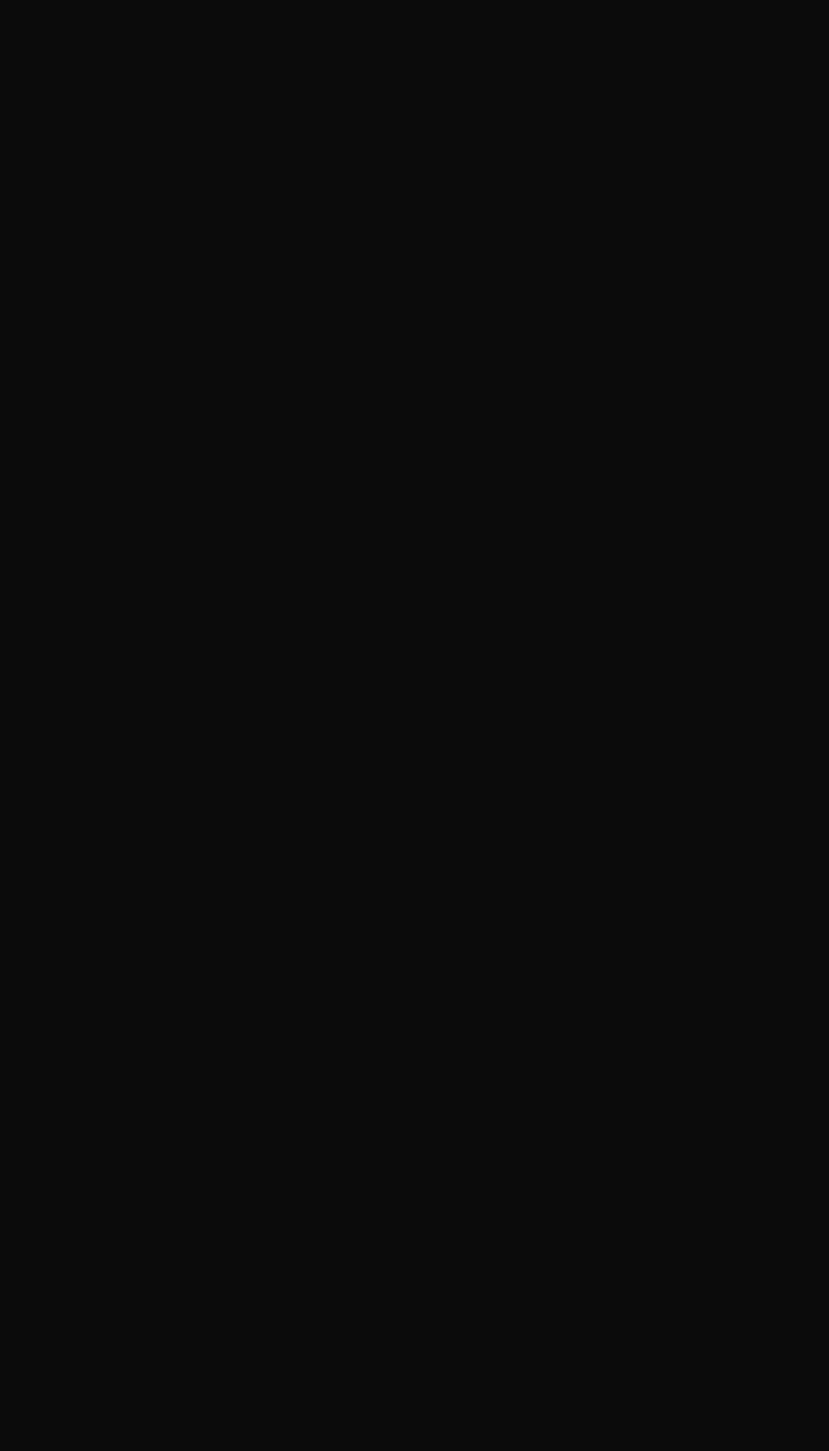
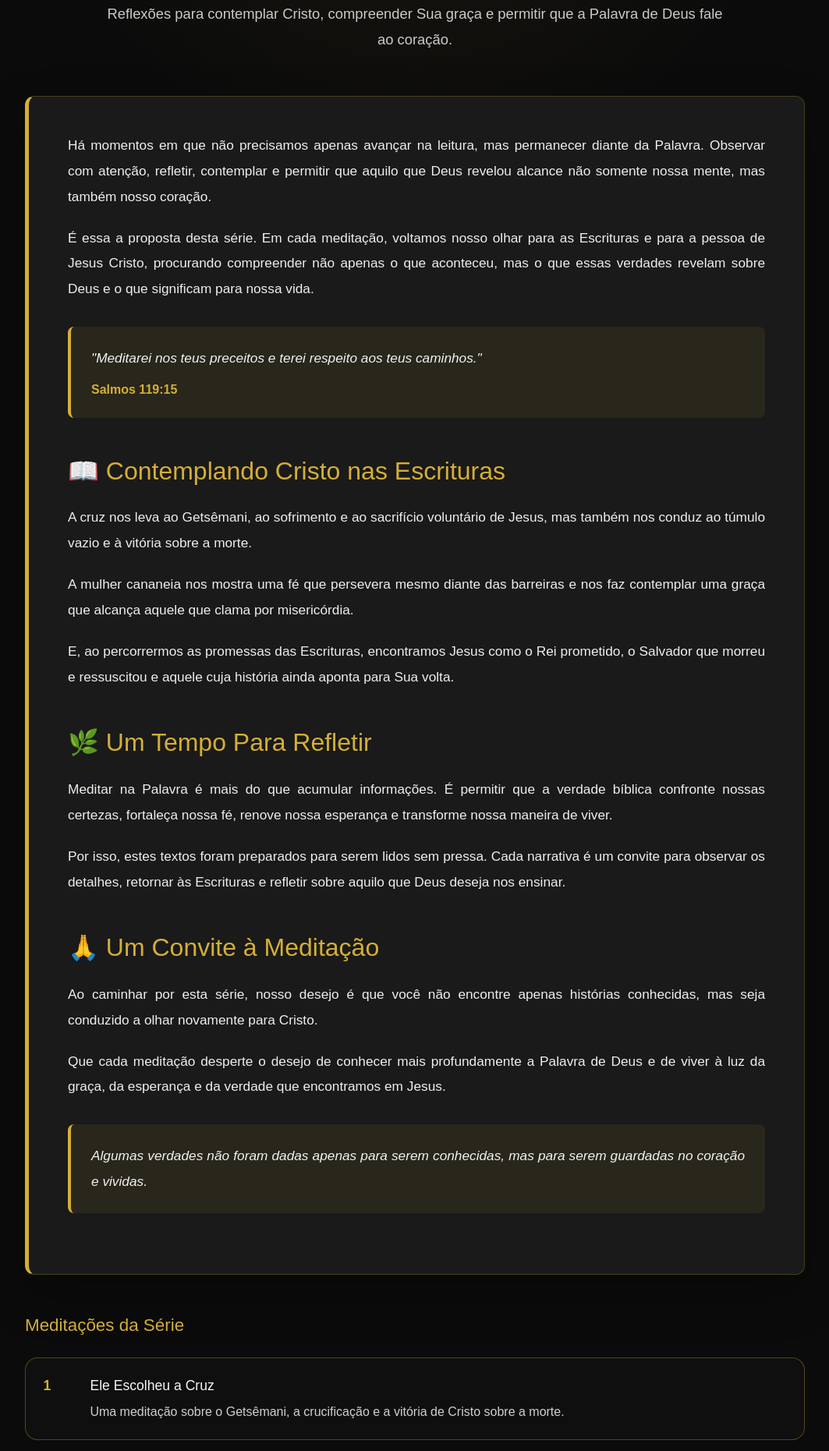
Before and after one commit to alianorafael-ti/jesus-na-web-next, a Next.js app: page /estudos/meditacoes in a window 1280 px wide. Before the commit this address had no page. Shown: the part 280-2141 px from the top of the page at 78% size, without its empty margins (108-1171 px from the left). Before the commit the page ends 800 px from the top, so only its background shows below. Built offline with nearby package versions, Linux system fonts and the light colour scheme.

Commit message:
Adiciona introducao de Meditacoes e curiosidade sobre louvor

```diff
--- /dev/null
+++ b/src/app/estudos/meditacoes/page.tsx
@@ -0,0 +1,143 @@
+import type { Metadata } from "next";
+import Link from "next/link";
+
+import { estudos } from "@/data/estudos";
+
+export const metadata: Metadata = {
+  title: "Meditações",
+  description:
+    "Meditações cristãs para contemplar a pessoa de Jesus Cristo, sua graça, seu sacrifício e as verdades das Escrituras.",
+};
+
+export default function MeditacoesPage() {
+  const estudosMeditacoes = estudos
+    .filter(
+      (estudo) =>
+        estudo.serie === "Meditações" &&
+        estudo.ordemNaSerie !== undefined
+    )
+    .sort(
+      (a, b) =>
+        (a.ordemNaSerie ?? 0) - (b.ordemNaSerie ?? 0)
+    );
+
+  return (
+    <main className="pagina-estudo">
+      <article>
+        <header className="cabecalho-estudo">
+          <p className="categoria-estudo">Série</p>
+
+          <h1>Meditações</h1>
+
+          <p className="subtitulo-estudo">
+            Reflexões para contemplar Cristo, compreender Sua graça e permitir
+            que a Palavra de Deus fale ao coração.
+          </p>
+        </header>
+
+        <section className="conteudo-estudo">
+          <p>
+            Há momentos em que não precisamos apenas avançar na leitura, mas
+            permanecer diante da Palavra. Observar com atenção, refletir,
+            contemplar e permitir que aquilo que Deus revelou alcance não
+            somente nossa mente, mas também nosso coração.
+          </p>
+
+          <p>
+            É essa a proposta desta série. Em cada meditação, voltamos nosso
+            olhar para as Escrituras e para a pessoa de Jesus Cristo,
+            procurando compreender não apenas o que aconteceu, mas o que essas
+            verdades revelam sobre Deus e o que significam para nossa vida.
+          </p>
+
+          <blockquote>
+            <p>
+              &quot;Meditarei nos teus preceitos e terei respeito aos teus
+              caminhos.&quot;
+            </p>
+            <cite>Salmos 119:15</cite>
+          </blockquote>
+
+          <h2>📖 Contemplando Cristo nas Escrituras</h2>
+
+          <p>
+            A cruz nos leva ao Getsêmani, ao sofrimento e ao sacrifício
+            voluntário de Jesus, mas também nos conduz ao túmulo vazio e à
+            vitória sobre a morte.
+          </p>
+
+          <p>
+            A mulher cananeia nos mostra uma fé que persevera mesmo diante das
+            barreiras e nos faz contemplar uma graça que alcança aquele que
+            clama por misericórdia.
+          </p>
+
+          <p>
+            E, ao percorrermos as promessas das Escrituras, encontramos Jesus
+            como o Rei prometido, o Salvador que morreu e ressuscitou e aquele
+            cuja história ainda aponta para Sua volta.
+          </p>
+
+          <h2>🌿 Um Tempo Para Refletir</h2>
+
+          <p>
+            Meditar na Palavra é mais do que acumular informações. É permitir
+            que a verdade bíblica confronte nossas certezas, fortaleça nossa
+            fé, renove nossa esperança e transforme nossa maneira de viver.
+          </p>
+
+          <p>
+            Por isso, estes textos foram preparados para serem lidos sem
+            pressa. Cada narrativa é um convite para observar os detalhes,
+            retornar às Escrituras e refletir sobre aquilo que Deus deseja nos
+            ensinar.
+          </p>
+
+          <h2>🙏 Um Convite à Meditação</h2>
+
+          <p>
+            Ao caminhar por esta série, nosso desejo é que você não encontre
+            apenas histórias conhecidas, mas seja conduzido a olhar novamente
+            para Cristo.
+          </p>
+
+          <p>
+            Que cada meditação desperte o desejo de conhecer mais profundamente
+            a Palavra de Deus e de viver à luz da graça, da esperança e da
+            verdade que encontramos em Jesus.
+          </p>
+
+          <blockquote>
+            <p>
+              Algumas verdades não foram dadas apenas para serem conhecidas,
+              mas para serem guardadas no coração e vividas.
+            </p>
+          </blockquote>
+        </section>
+
+        <section className="indice-serie">
+          <h2>Meditações da Série</h2>
+
+          <div className="grid-serie">
+            {estudosMeditacoes.map((estudo) => (
+              <Link
+                key={estudo.id}
+                href={`/estudos/${estudo.slug}`}
+                className="card-serie"
+              >
+                <span className="numero-serie">
+                  {estudo.ordemNaSerie}
+                </span>
+
+                <div>
+                  <h3>{estudo.titulo}</h3>
+                  <p>{estudo.resumo}</p>
+                </div>
+              </Link>
+            ))}
+          </div>
+        </section>
+      </article>
+    </main>
+  );
+}
--- a/src/app/estudos/page.tsx
+++ b/src/app/estudos/page.tsx
@@ -1,4 +1,5 @@
 import type { Metadata } from "next";
+import Image from "next/image";
 import Link from "next/link";
 
 import { estudos } from "@/data/estudos";
@@ -215,6 +216,12 @@ export default function EstudosPage() {
               </p>
 
               <div className="flex flex-col gap-3">
+                <Link
+  href="/estudos/meditacoes"
+  className="text-zinc-200 transition hover:text-[#d4af37]"
+>
+  Introdução
+</Link>
                 {meditacoes.map((estudo) => (
                   <Link
                     key={estudo.id}
@@ -227,6 +234,12 @@ export default function EstudosPage() {
                 ))}
               </div>
             </div>
+            <Link
+  href="/estudos/meditacoes"
+  className="inline-flex w-fit rounded-md border border-[#d4af37] px-5 py-3 font-semibold text-[#d4af37] transition hover:bg-[#d4af37] hover:text-black"
+>
+  Conhecer a série
+</Link>
           </article>
 
           {/* Série: Disciplinas Espirituais */}
@@ -571,6 +584,17 @@ export default function EstudosPage() {
             </Link>
           </article>
 
+                    {/* Curiosidade histórica */}
+          <div className="relative min-h-[420px] overflow-hidden rounded-xl border border-yellow-500/20 shadow-xl shadow-black/10">
+            <Image
+              src="/curiosidade-davi-louvor.png"
+              alt="Curiosidade histórica sobre Davi e a organização do serviço musical de Israel"
+              fill
+              sizes="(min-width: 768px) 50vw, 100vw"
+              className="object-cover"
+            />
+          </div>
+
           {/* Estudos independentes */}
           {estudosIndependentes.map((estudo) => (
             <article
```
Also changed, not shown: public/curiosidade-davi-louvor.png (added).
